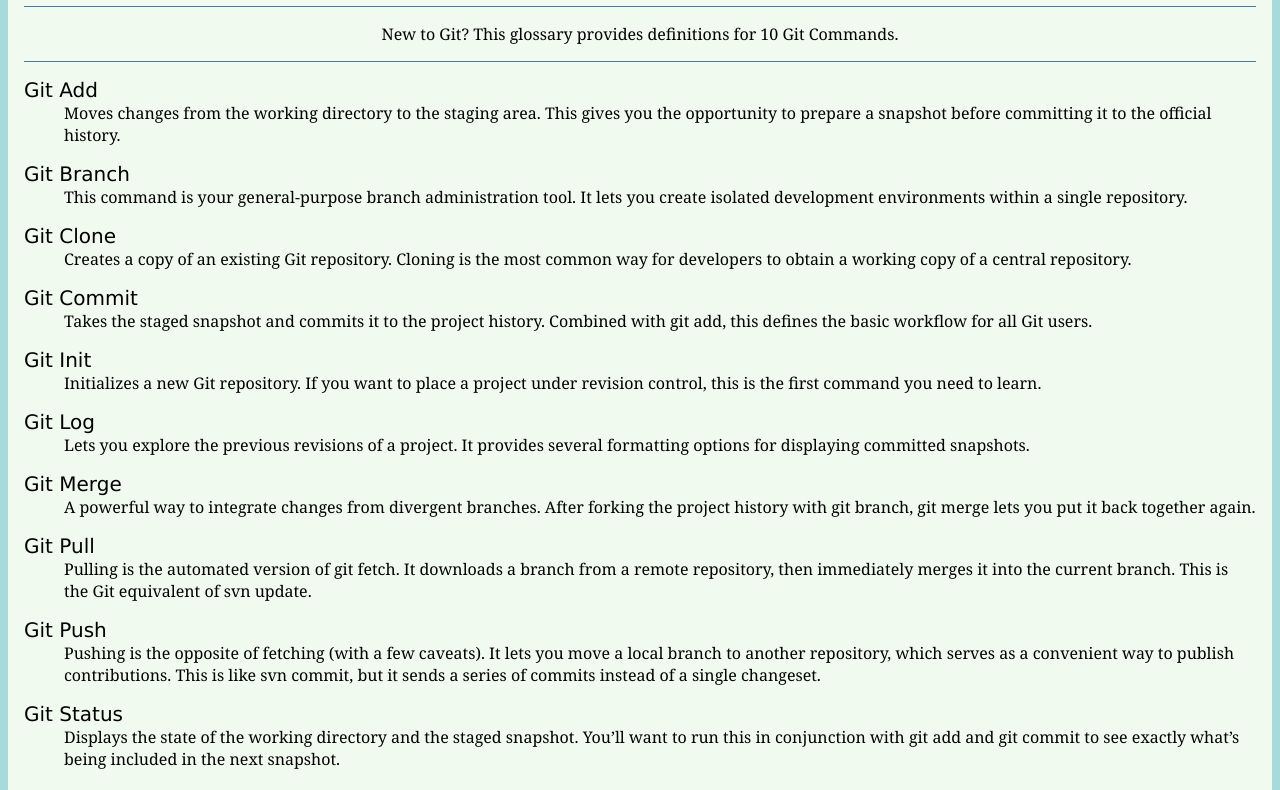
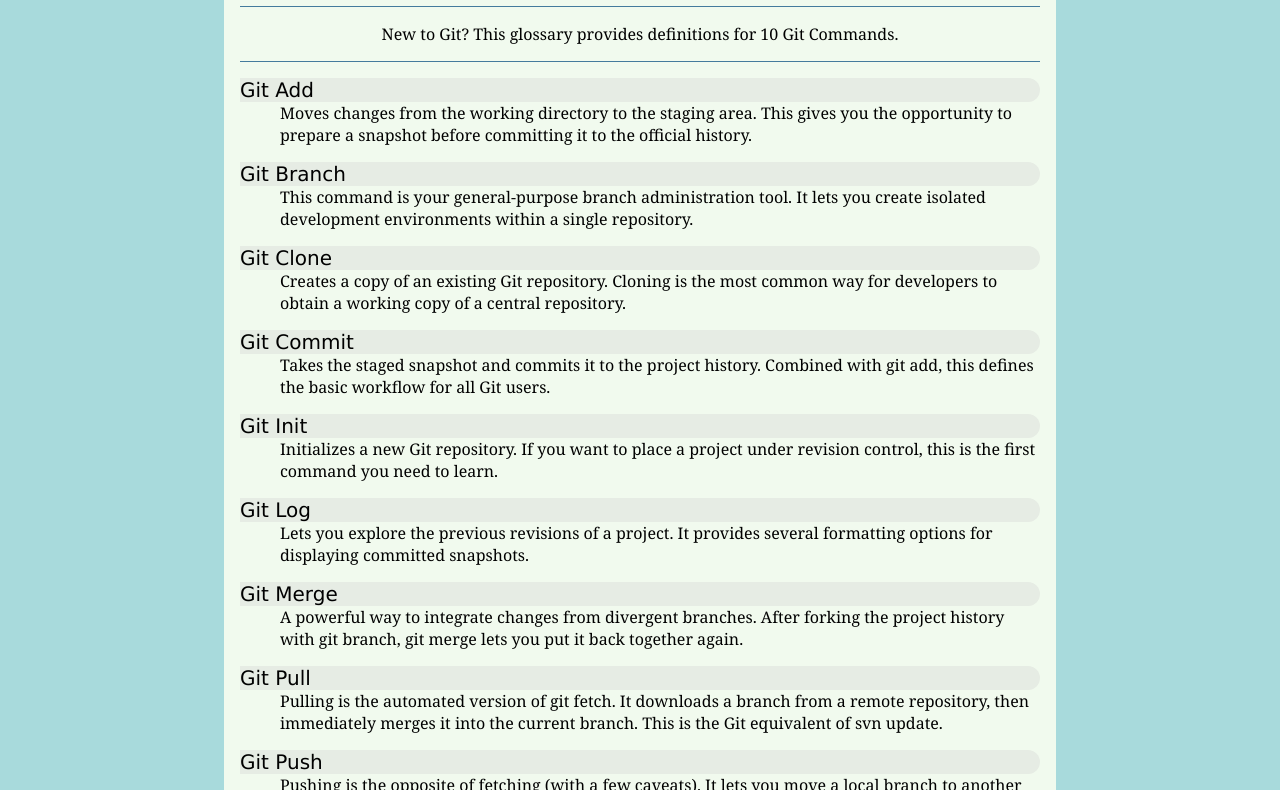
Before and after one commit to casslee1/gitCommandGlossary, a plain HTML site: page index.html in a window 1280 px wide. Shown: the part 99-889 px from the top of the page. Drawn offline with Linux system fonts and the light colour scheme.

Commit message:
Adjust width for wide screens and add formatting

```diff
--- a/style.css
+++ b/style.css
@@ -12,6 +12,9 @@
 dt{
     font-size: 1.25em;
     font-family: verdana, sans-serif;
+    background-color: rgb(230, 236, 228);
+    border-top-right-radius: 25px;
+    border-bottom-right-radius: 25px;
 }
 
 dd{
@@ -27,6 +30,8 @@
     padding: 1em;
     background-color: rgb(241,250,238);
     border-radius: 25px;
+    max-width: 800px;
+    margin: auto;
 }
 
 hr{
```
